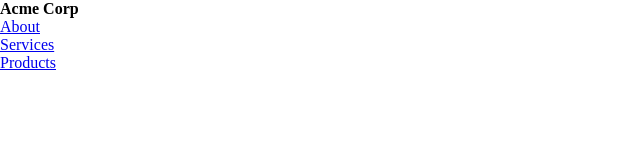
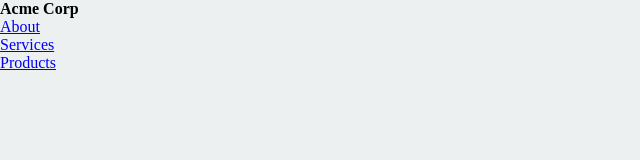
Before and after one commit to Codekod/pico-clone, a plain HTML site: page index.html in a window 1280 px wide. Shown: the whole page, without its empty margins (0-640 px from the left). Drawn offline with Linux system fonts and the light colour scheme.

Commit message:
css header eklendi

```diff
--- a/css/style.css
+++ b/css/style.css
@@ -6,6 +6,7 @@
     --dark-blue: #34495e;
     --midnight-blue: #2c3e50;
     --light-white: #ecf0f1;
+    --silver: #bdc3c7;
     --bg-color: var(--light-white);
     --text-color: var(--blue);
     --body-color: white;
@@ -18,9 +19,20 @@
     --bg-color: var(--dark-blue);
     --text-color: var(--green);
 }
-
+/* RESET */
 * {
     margin: 0px;
     padding: 0px;
     box-sizing: border-box;
 }
+
+body {
+    background-color: var(--bg-color);
+}
+
+
+/* NAV */
+
+header {
+    background-color: var(--light-white);
+}
```
